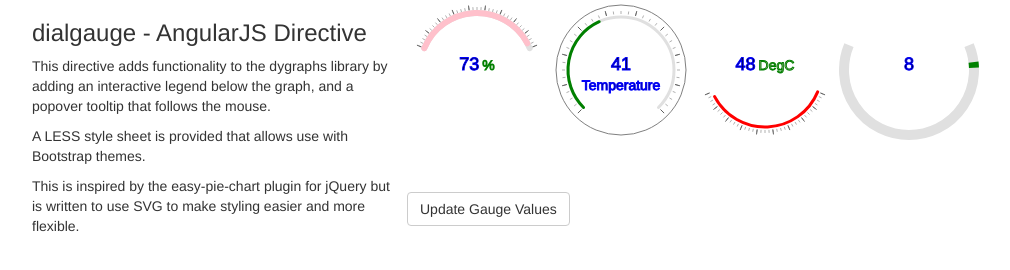
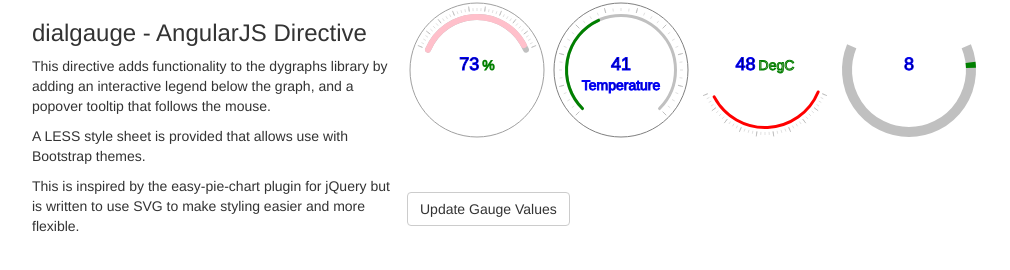
Before and after one commit to cdjackson/angular-dialgauge, a website: page demo/index.html in a window 1280 px wide. Shown: the whole page, without its empty margins (38-1048 px from the left). Drawn offline with nearby package versions, Linux system fonts and the light colour scheme; some packages are replaced by stand-ins of ours.

Commit message:
Refactor to change default parameter handling

```diff
--- a/demo/index.html
+++ b/demo/index.html
@@ -1,7 +1,7 @@
 <!doctype html>
 <html ng-app="demoApp">
 <head>
-    <title>dygraphs demo</title>
+    <title>Angular dialgauge demo</title>
     <script src="https://cdnjs.cloudflare.com/ajax/libs/jquery/2.1.1/jquery.min.js"></script>
     <script src="https://ajax.googleapis.com/ajax/libs/angularjs/1.2.0/angular.min.js"></script>
     <script src="https://ajax.googleapis.com/ajax/libs/angularjs/1.2.0/angular-sanitize.min.js"></script>
@@ -53,7 +53,7 @@
                     <ng-dial-gauge id="gauge1"
                                    scale-min="25"
                                    scale-max="75"
-                                   border-width="0"
+                                   border-width="1"
                                    ng-model="gauge1"
                                    bar-color="pink"
                                    bar-width="6"
@@ -116,6 +116,7 @@
                                    style="stroke:blue;font-weight:100;width:150px;">
                     </ng-dial-gauge>
                 </div>
+
             </div>
 
             <div class="row">
--- a/src/angular-dialgauge.js
+++ b/src/angular-dialgauge.js
@@ -10,8 +10,8 @@
 ])
     .directive('ngDialGauge', function ($window, $sce, $interval) {
         return {
-            restrict: 'E', // Use as element
-            scope: { // Isolate scope
+            restrict: 'E',                  // Use as element
+            scope: {                        // Isolate scope
                 ngModel: '=',
                 scaleMin: '@',
                 scaleMax: '@',
@@ -49,7 +49,7 @@
                 var valueScale = 0;
                 var startAngle = 0;
                 var endAngle = 0;
-                var barAngle = 0;
+                var knobAngle = 0;
                 var fullAngle = 0;
                 var valWindow = null;
                 var currentValue = null;
@@ -57,6 +57,38 @@
                 var timer = null;
                 var height;
                 var width;
+
+                var defaults = {                     // Default settings
+                    scaleMin: 0,
+                    scaleMax: 100,
+                    rotate: 180,
+                    angle: 0,
+                    units: "",
+                    title: "",
+                    dialWidth: 3,
+                    borderWidth: 3,
+                    borderOffset: 2,
+                    borderColor: "#a0a0a0",
+                    trackColor: '#c0c0c0',
+                    barColor: 'red',
+                    barWidth: 3,
+                    barAngle: 0,
+                    scaleOffset: 3,
+                    lineCap: 'round',
+                    scaleMinorColor: '#c0c0c0',
+                    scaleMinorWidth: 0.5,
+                    scaleMinorLength: 3,
+                    scaleMinorSteps: 36,
+                    scaleMajorColor: '#c0c0c0',
+                    scaleMajorWidth: 1,
+                    scaleMajorLength: 5,
+                    scaleMajorSteps: 9
+                };
+
+                var cfg = {};
+
+                // Set defaults
+                parseParameters();
 
 
                 var rect = $element[0].getBoundingClientRect();
@@ -107,36 +139,10 @@
                     'borderOffset',
                     'borderColor',
                     'units'
-                ], function () {
-                    $scope.rotate = $scope.rotate || 180;
-                    $scope.angle = $scope.angle || 250;
-                    $scope.lineCap = $scope.lineCap || "round";
-                    $scope.trackColor = $scope.trackColor || "#e0e0e0";
-                    $scope.scaleMinorSteps = $scope.scaleMinorSteps || 36;
-                    $scope.scaleMajorColor = $scope.scaleMajorColor || "#606060";
-                    $scope.scaleMajorWidth = $scope.scaleMajorWidth || 1.0;
-                    $scope.scaleMajorLength = $scope.scaleMajorLength || 5;
-                    $scope.scaleMajorSteps = $scope.scaleMajorSteps || 9;
-                    $scope.scaleMinorLength = $scope.scaleMinorLength || 3;
-                    $scope.scaleMinorWidth = $scope.scaleMinorWidth || 0.5;
-                    $scope.scaleMinorColor = $scope.scaleMinorColor || "#606060";
-                    $scope.barAngle = $scope.barAngle || 0;
-                    $scope.barWidth = $scope.barWidth || 3;
-                    $scope.barColor = $scope.barColor || "#ff0000";
-                    $scope.scaleOffset = $scope.scaleOffset || 3;
-                    $scope.dialWidth = $scope.dialWidth || 5;
-                    $scope.borderWidth = $scope.borderWidth || 1;
-                    $scope.borderOffset = $scope.borderOffset || 3;
-                    $scope.borderColor = $scope.borderColor || "#c0c0c0";
-                    $scope.scaleMin = $scope.scaleMin || 0;
-                    $scope.scaleMax = $scope.scaleMax || 100;
+                ], function (a, b, c, d, e, f, g, h, i, j, k, l, m) {
+                    console.log("Update", $scope);
 
-                    barAngle = $scope.barAngle / radDeg / 2;
-                    fullAngle = $scope.angle / radDeg;
-
-                    // Calculate the minimum step used when moving the pointer
-                    // If the step is below this value, then we set to the final value
-                    valWindow = ($scope.scaleMax - $scope.scaleMin) / 2000
+                    parseParameters();
 
                     // Update the static path for the gauge
                     staticPath = createStaticPath();
@@ -174,25 +180,30 @@
                 // Create the static part of the gauge
                 function createStaticPath() {
                     // Sanity check
-                    if(center <= 0) {
+                    if (center <= 0) {
                         return;
                     }
-                    var radius = center - $scope.dialWidth;
+
+                    console.log("Centre", center, cfg.dialWidth);
+                    var radius = center - cfg.dialWidth;
+                    console.log("Radius", radius);
+
+                    console.log("This is", this);
 
                     // Sanitise the rotation
                     // Rotation should start at the top, so we need to subtract 90 degrees
-                    var rotate = $scope.rotate - 90;
+                    var rotate = cfg.rotate - 90;
                     if (rotate < 0) {
                         rotate += 360;
                     }
-                    rotate = rotate + (360 - $scope.angle) / 2;
+                    rotate = rotate + (360 - cfg.angle) / 2;
 
                     // Calculate start and end angles - in radians
                     startAngle = rotate / radDeg;
                     if (startAngle > Math.PI * 2) {
                         startAngle -= Math.PI * 2;
                     }
-                    endAngle = startAngle + $scope.angle / radDeg;
+                    endAngle = startAngle + cfg.angle / radDeg;
                     if (endAngle > (Math.PI * 2)) {
                         endAngle -= (Math.PI * 2);
                     }
@@ -200,39 +211,39 @@
                     // Calculate the scaling factor for the value
                     // This accounts for the actual scale from the user, the rotation angle,
                     // and the conversion to radians
-                    valueScale = $scope.scaleMax / ($scope.scaleMax - $scope.scaleMin) * $scope.angle /
+                    valueScale = cfg.scaleMax / (cfg.scaleMax - cfg.scaleMin) * cfg.angle /
                         radDeg;
 
                     // Keep all the static parts of the path separately cached
                     var path = "";
 
                     // Draw the BORDER
-                    if ($scope.borderWidth != 0) {
+                    if (cfg.borderWidth != 0) {
                         // This is currently a full circle - maybe it should be an arc?
                         path += '<circle cx="' + center + '" cy="' + center + '" r="' + radius + '" ' +
-                            'style="stroke:' + $scope.borderColor + ';' +
-                            'stroke-width:' + $scope.borderWidth + ';' +
+                            'style="stroke:' + cfg.borderColor + ';' +
+                            'stroke-width:' + cfg.borderWidth + ';' +
                             'fill:transparent;' +
-                            '"/>'
+                            '"/>';
 
-                        radius -= Math.ceil($scope.borderWidth / 2);
-                        radius -= $scope.borderOffset;
+                        radius -= Math.ceil(cfg.borderWidth / 2);
+                        radius -= cfg.borderOffset;
                     }
 
                     // Calculate the maximum scale size
                     var scaleLength = 0;
-                    if ($scope.scaleMinorLength != 0 || $scope.scaleMajorLength != 0) {
-                        scaleLength = Math.max($scope.scaleMajorLength, $scope.scaleMinorLength);
+                    if (cfg.scaleMinorLength != 0 || cfg.scaleMajorLength != 0) {
+                        scaleLength = Math.max(cfg.scaleMajorLength, cfg.scaleMinorLength);
                     }
 
                     // Draw the minor scale
-                    if ($scope.scaleMinorLength != 0) {
+                    if (cfg.scaleMinorLength != 0) {
                         path += '<path d="';
                         var scaleAngle = startAngle;
                         var inner = radius - scaleLength;
-                        var outer = inner + $scope.scaleMinorLength;
-                        var scaleSteps = $scope.scaleMinorSteps;
-                        var scaleInc = $scope.angle / scaleSteps / radDeg;
+                        var outer = inner + cfg.scaleMinorLength;
+                        var scaleSteps = cfg.scaleMinorSteps;
+                        var scaleInc = cfg.angle / scaleSteps / radDeg;
                         do {
                             var cos = Math.cos(scaleAngle);
                             var sin = Math.sin(scaleAngle);
@@ -248,19 +259,19 @@
                         while (scaleSteps-- > 0);
 
                         path += '" ';
-                        path += 'stroke="' + $scope.scaleMinorColor + '" ' +
-                            'stroke-width="' + $scope.scaleMinorWidth + '" ' +
+                        path += 'stroke="' + cfg.scaleMinorColor + '" ' +
+                            'stroke-width="' + cfg.scaleMinorWidth + '" ' +
                             '/>';
                     }
 
                     // Draw the major scale
-                    if ($scope.scaleMajorLength != 0) {
+                    if (cfg.scaleMajorLength != 0) {
                         path += '<path d="';
                         var scaleAngle = startAngle;
                         var inner = radius - scaleLength;
-                        var outer = inner + $scope.scaleMajorLength;
-                        var scaleSteps = $scope.scaleMajorSteps;
-                        var scaleInc = $scope.angle / scaleSteps / radDeg;
+                        var outer = inner + cfg.scaleMajorLength;
+                        var scaleSteps = cfg.scaleMajorSteps;
+                        var scaleInc = cfg.angle / scaleSteps / radDeg;
                         do {
                             var cos = Math.cos(scaleAngle);
                             var sin = Math.sin(scaleAngle);
@@ -276,34 +287,35 @@
                         while (scaleSteps-- > 0);
 
                         path += '" ';
-                        path += 'stroke="' + $scope.scaleMajorColor + '" ' +
-                            'stroke-width="' + $scope.scaleMajorWidth + '" ' +
+                        path += 'stroke="' + cfg.scaleMajorColor + '" ' +
+                            'stroke-width="' + cfg.scaleMajorWidth + '" ' +
                             '/>';
                     }
 
                     // Alter the radius to account for the scale
                     if (scaleLength !== 0) {
                         radius -= scaleLength;
-                        radius -= $scope.scaleOffset;
+                        radius -= cfg.scaleOffset;
                     }
 
                     // Draw the TRACK
+                    radius -= cfg.barWidth / 2;
                     pathRadius = radius;
-                    if ($scope.trackColor != "none") {
+                    if (cfg.trackColor != "none") {
                         var arc = getArc(radius, startAngle + 0.0000001, endAngle - 0.0000001);
                         path += '<path d="M' + arc.sX + ' ' + arc.sY;
                         path +=
                             ' A ' + radius + ' ' + radius + ',0,' + arc.dir + ',1,' + arc.eX + ' ' + arc.eY + '" ';
-                        path += 'stroke="' + $scope.trackColor + '" ' +
-                            'stroke-linecap="' + $scope.lineCap + '" ' +
-                            'stroke-width="' + $scope.barWidth + '" ' +
+                        path += 'stroke="' + cfg.trackColor + '" ' +
+                            'stroke-linecap="' + cfg.lineCap + '" ' +
+                            'stroke-width="' + cfg.barWidth + '" ' +
                             'fill="transparent"' +
                             '/>';
                     }
 
-                    if ($scope.title) {
+                    if (cfg.title) {
                         path += '<text text-anchor="middle" x="' + center + '" y="' + (center + 20) +
-                            '" class="dialgauge-title">' + $scope.title + '</text>';
+                            '" class="dialgauge-title">' + cfg.title + '</text>';
                     }
 
                     return path;
@@ -313,33 +325,33 @@
                 function updateBar(newValue) {
                     // Sanity check the value
                     var value = newValue;
-                    if(newValue === undefined) {
-                        value = $scope.scaleMin;
+                    if (newValue === undefined) {
+                        value = cfg.scaleMin;
                     }
-                    else if (value > $scope.scaleMax) {
-                        value = $scope.scaleMax;
+                    else if (value > cfg.scaleMax) {
+                        value = cfg.scaleMax;
                     }
-                    else if (value < $scope.scaleMin) {
-                        value = $scope.scaleMin;
+                    else if (value < cfg.scaleMin) {
+                        value = cfg.scaleMin;
                     }
 
                     // Turn value into a percentage of the max angle
-                    value = (value - $scope.scaleMin) / $scope.scaleMax;
+                    value = (value - cfg.scaleMin) / cfg.scaleMax;
                     value = value * valueScale;
 
                     // Create the bar.
                     // If we've specified a barAngle, then only a small knob is required
                     // Otherwise we start from the beginning
                     var start, end;
-                    if (barAngle !== 0) {
-                        start = value - barAngle;
+                    if (cfg.barAngle !== 0) {
+                        start = value - knobAngle;
                         if (start < 0) {
                             start = 0;
                         }
-                        end = start + (barAngle * 2);
+                        end = start + (knobAngle * 2);
                         if (end > fullAngle) {
                             end = fullAngle;
-                            start = end - (barAngle * 2);
+                            start = end - (knobAngle * 2);
                         }
 
                         start = start + startAngle;
@@ -362,22 +374,22 @@
                     path += '<path d="M' + arc.sX + ' ' + arc.sY;
                     path +=
                         ' A ' + pathRadius + ' ' + pathRadius + ',0,' + arc.dir + ',1,' + arc.eX + ' ' + arc.eY + '" ';
-                    path += 'stroke="' + $scope.barColor + '" ' +
-                        'stroke-linecap="' + $scope.lineCap + '" ' +
-                        'stroke-width="' + $scope.barWidth + '" ' +
+                    path += 'stroke="' + cfg.barColor + '" ' +
+                        'stroke-linecap="' + cfg.lineCap + '" ' +
+                        'stroke-width="' + cfg.barWidth + '" ' +
                         'fill="transparent"' +
                         '/>';
 
-                    if(newValue !== undefined) {
+                    if (newValue !== undefined) {
                         path += '<text text-anchor="middle" x="' + center + '" y="' + center + '">' +
                             '<tspan class="dialgauge-value">' + Math.floor(newValue) + '</tspan>';
                     }
 
-                    if ($scope.units != undefined) {
-                        path += '<tspan dx="3" class="dialgauge-unit">' + $scope.units + '</tspan>';
+                    if (cfg.units != undefined) {
+                        path += '<tspan dx="3" class="dialgauge-unit">' + cfg.units + '</tspan>';
                     }
                     path += '</text>';
-
+//path="";
                     $scope.gauge =
                         $sce.trustAsHtml('<svg width="' + width + 'pt" height="' + height + 'pt">' + staticPath + path +
                             '</svg>');
@@ -405,6 +417,30 @@
 
                     return {sX: startX, sY: startY, eX: endX, eY: endY, dir: dir};
                 }
+
+                function parseParameters() {
+                    for (var key in defaults) {
+                        console.log("Checking ", key);
+
+                        if ($scope[key] !== undefined) {
+                            cfg[key] = $scope[key];
+                        }
+                        else if (cfg[key] === undefined) {
+                            cfg[key] = defaults[key];
+                        }
+                        // Convert any numerics into numbers!
+                        if (typeof cfg[key] === 'number') {
+                            cfg[key] = Number(cfg[key]);
+                        }
+                    }
+
+                    knobAngle = cfg.barAngle / radDeg / 2;
+                    fullAngle = cfg.angle / radDeg;
+
+                    // Calculate the minimum step used when moving the pointer
+                    // If the step is below this value, then we set to the final value
+                    valWindow = (cfg.scaleMax - cfg.scaleMin) / 2000
+                }
             }
         };
     })
```
